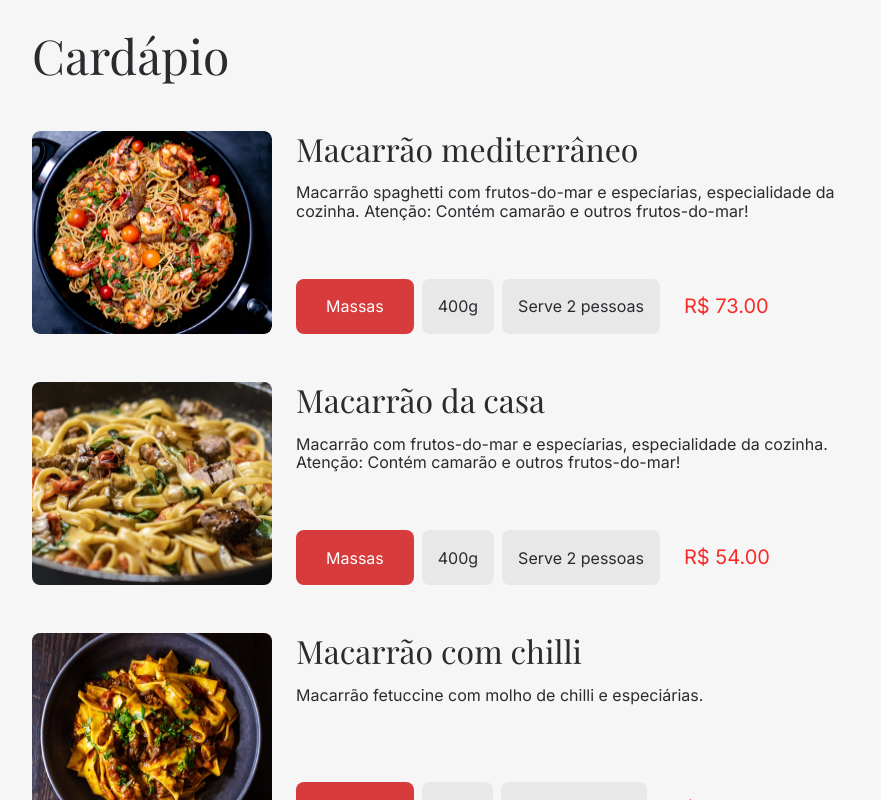
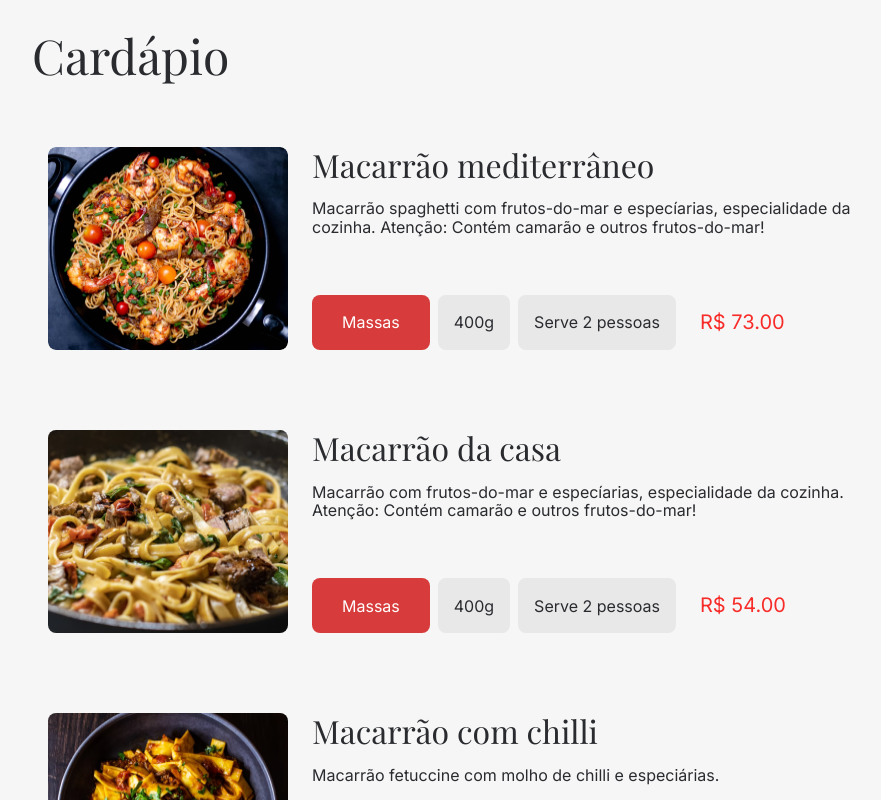
Before and after one commit to ianfilipe/aluroni, a React (Create React App) app: page /cardapio in a window 1280 px wide. Shown: the part 780-1580 px from the top of the page, without its empty margins (168-1049 px from the left). Built offline with nearby package versions, Linux system fonts and the light colour scheme.

Commit message:
NotFound on details screen

```diff
--- a/src/pages/Dish/index.tsx
+++ b/src/pages/Dish/index.tsx
@@ -1,5 +1,6 @@
 import DishTags from 'components/DishTags'
 import menu from 'data/menu.json'
+import NotFound from 'pages/NotFound'
 import { RiArrowLeftLine } from 'react-icons/ri'
 import { useNavigate, useParams } from 'react-router-dom'
 import styles from './Dish.module.scss'
@@ -8,7 +9,7 @@ export default function Dish() {
 	const navigate = useNavigate()
 	const { id } = useParams()
 	const dish = menu.find(item => item.id === Number(id))
-	if (!dish) return ''
+	if (!dish) return <NotFound/>
 	return (
 		<>
 			<button className={styles.voltar} onClick={() => navigate(-1)}>
--- a/src/pages/Menu/Items/Item/Item.module.scss
+++ b/src/pages/Menu/Items/Item/Item.module.scss
@@ -7,6 +7,13 @@ $combos: #e6c864;
 $vegans: #80aa40;
 
 .item {
+  &:hover {
+    cursor: pointer;
+    box-shadow: 4px 4px 8px #292b2f15;
+  }
+  padding: 16px;
+  border-radius: 8px;
+  transition: 0.2s;
   display: flex;
   flex-wrap: wrap;
   &__image {
--- a/src/pages/Menu/Items/Item/index.tsx
+++ b/src/pages/Menu/Items/Item/index.tsx
@@ -1,11 +1,13 @@
 import DishTags from 'components/DishTags'
+import { useNavigate } from 'react-router-dom'
 import { Dish } from 'types/dish'
 import styles from './Item.module.scss'
 
 export default function Item(props: Dish) {
-	const { title, description, photo } = props
+	const { id, title, description, photo } = props
+	const navigate = useNavigate()
 	return (
-		<div className={styles.item}>
+		<div className={styles.item} onClick={() => navigate(`/prato/${id}`)}>
 			<div className={styles.item__image}>
 				<img src={photo} alt={title} />
 			</div>
```
